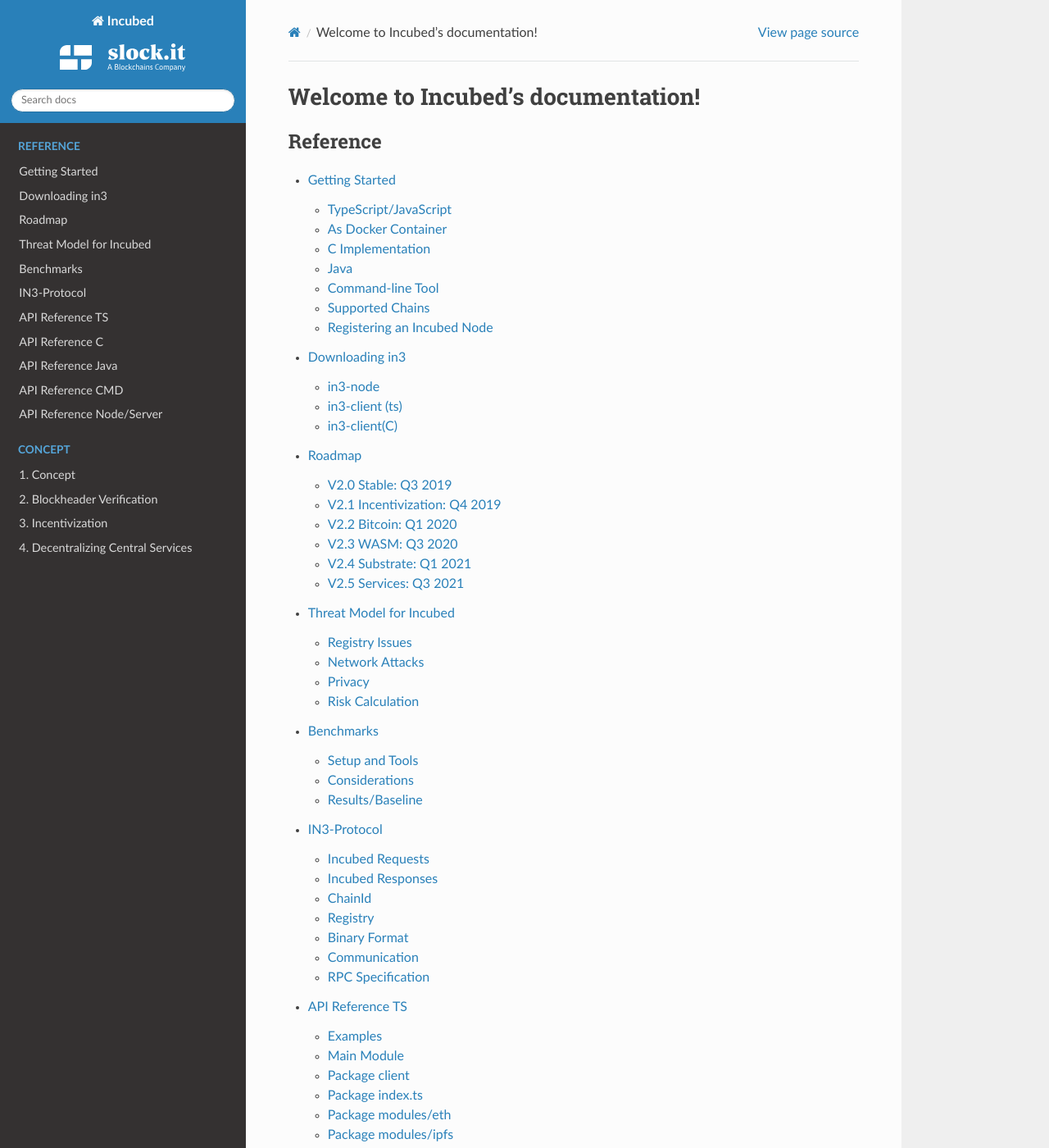
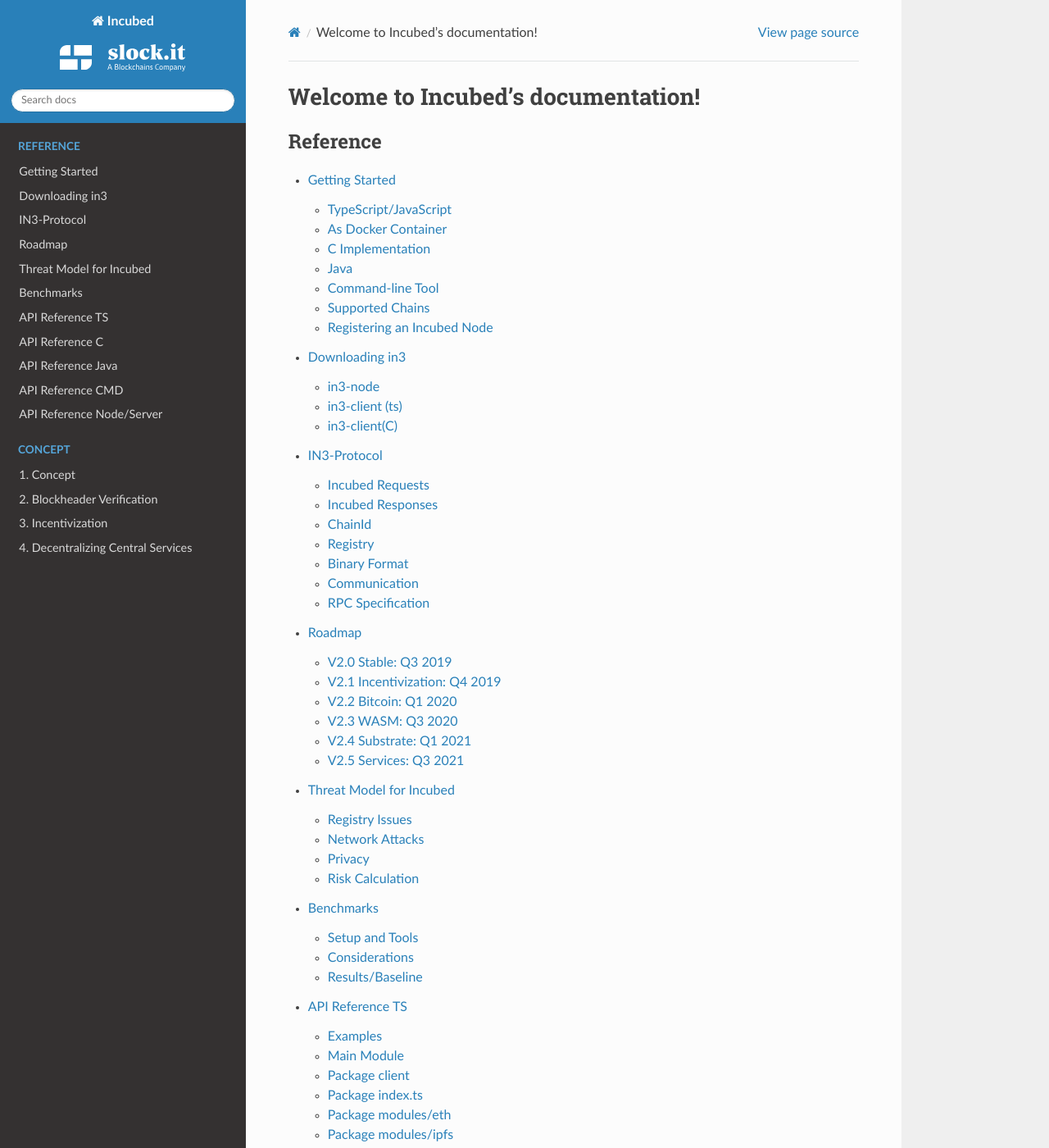
Before and after one commit to blockchainsllc/in3-docs, a Sphinx documentation site: the page built from docs/index.rst, in a window 1280 px wide and 1400 px high. Shown: the whole window at 82% size. Built offline with Sphinx 7.4.7 and the Read the Docs theme 2.0.0, drawn with Linux system fonts in a browser that asks for light colours.

Commit message:
change order

```diff
--- a/docs/index.rst
+++ b/docs/index.rst
@@ -8,10 +8,10 @@
 
    getting_started
    download
+   spec
    milestones
    Threat-Model-for-Incubed
    benchmarkSummary
-   spec
    api-ts
    api-c
    api-java
```
